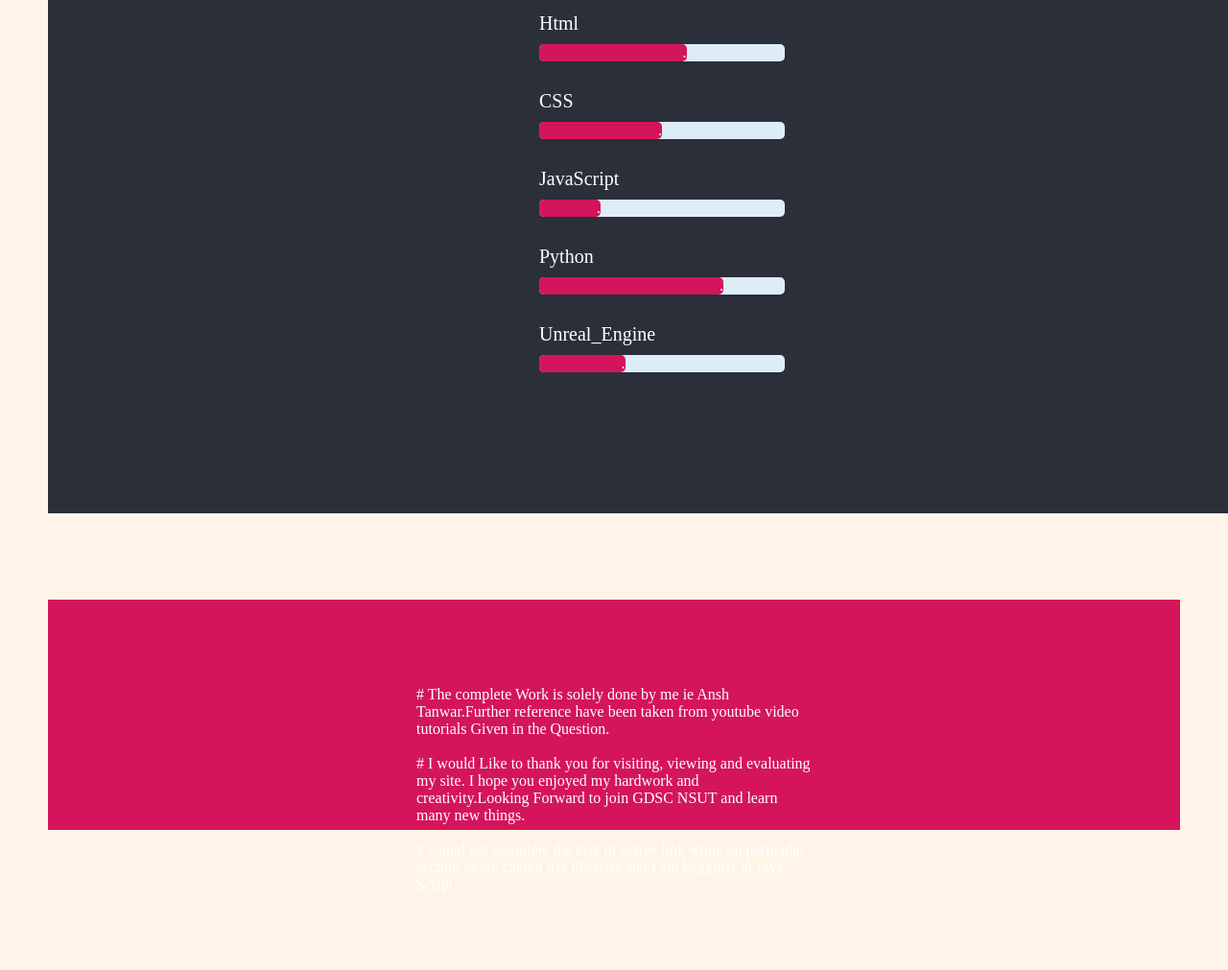
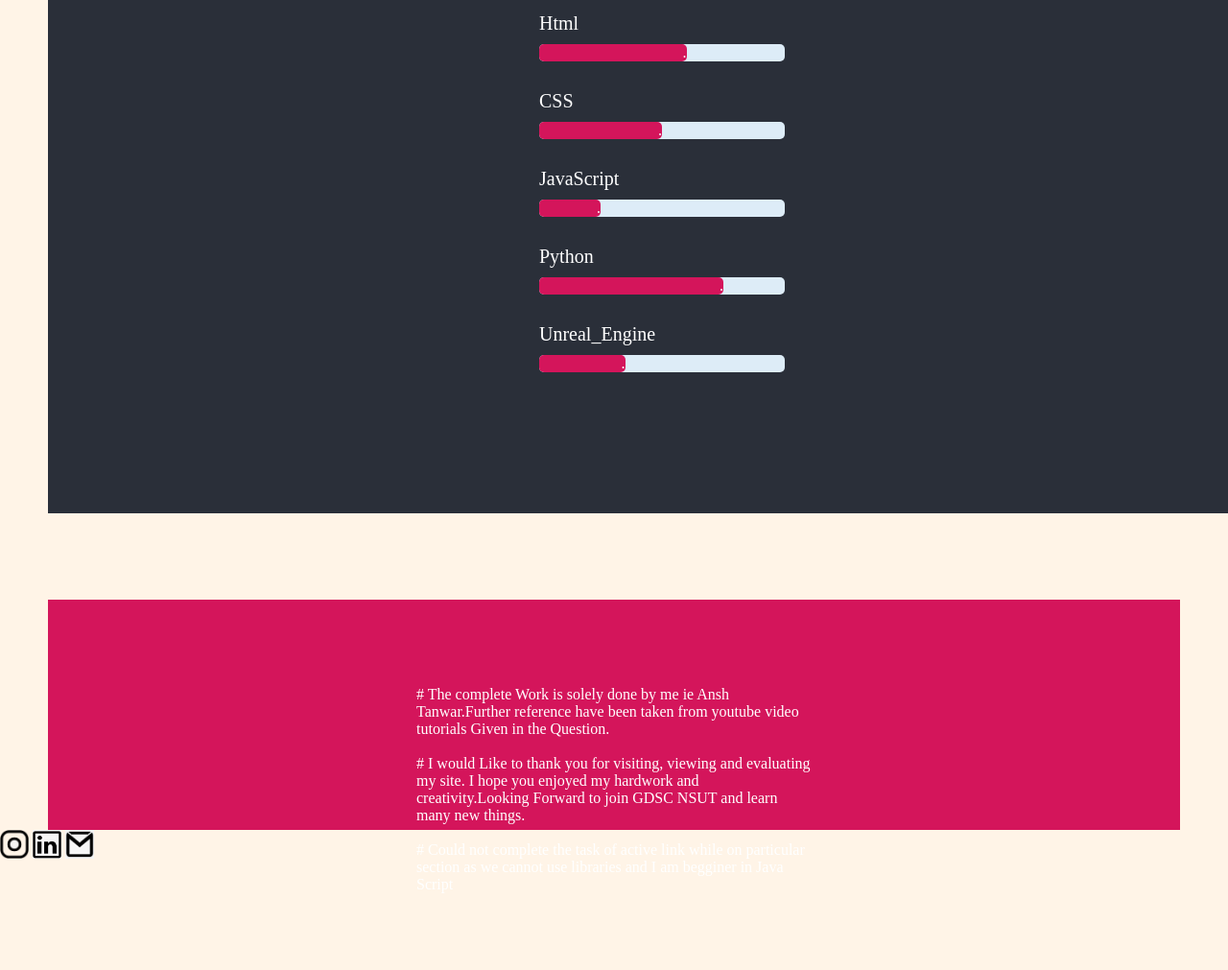
Before and after one commit to AnshTanwar/gdsc_webdev_portfolio.github.io, a plain HTML site: page index.html in a window 1280 px wide. Shown: the part 2187-3198 px from the top of the page at 96% size. Drawn offline with Linux system fonts and the light colour scheme.

Commit message:
Update index.html
adding contact- optional change

```diff
--- a/index.html
+++ b/index.html
@@ -150,10 +150,9 @@
 
             </div>
             <div class="contact">
-                <a href="#"><img src="" alt=""></a>
-                <a href="#"><img src="" alt=""></a>
-                <a href="#"><img src="" alt=""></a>
-
+                <a href="https://www.instagram.com/anshtanwar007/" target ="_main_"><img  src="/Picture1.png " width="30px" height="30px"alt=""></a>
+                <a href="https://www.linkedin.com/in/ansh-tanwar-631450146/" target ="_main_"><img src="/Picture2.jpg" width="30px" height="30px" alt="Linkedin"></a>
+                <a href="mailto:anshtanwar007@gmail.com" target ="_main_" ><img src="/Picture3.png" width="30px" height="30px" alt="gmail"></a>
             </div>
 
         </footer>
```
